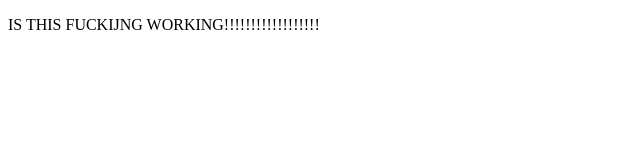
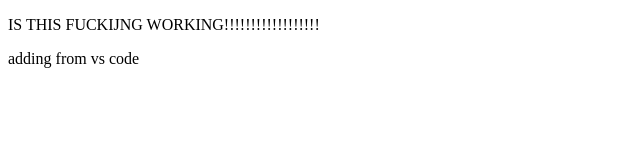
Before and after one commit to jfdoyle3/testrepo, a plain HTML site: page index.html in a window 1280 px wide. Shown: the whole page, without its empty margins (0-640 px from the left). Drawn offline with Linux system fonts and the light colour scheme.

Commit message:
added vs code stuff

```diff
--- a/index.html
+++ b/index.html
@@ -10,6 +10,6 @@
 </head>
   <body>
   <p>IS THIS FUCKIJNG WORKING!!!!!!!!!!!!!!!!!!</p>
-
+  <p> adding from vs code</p>
 </body>
 </html>
```
